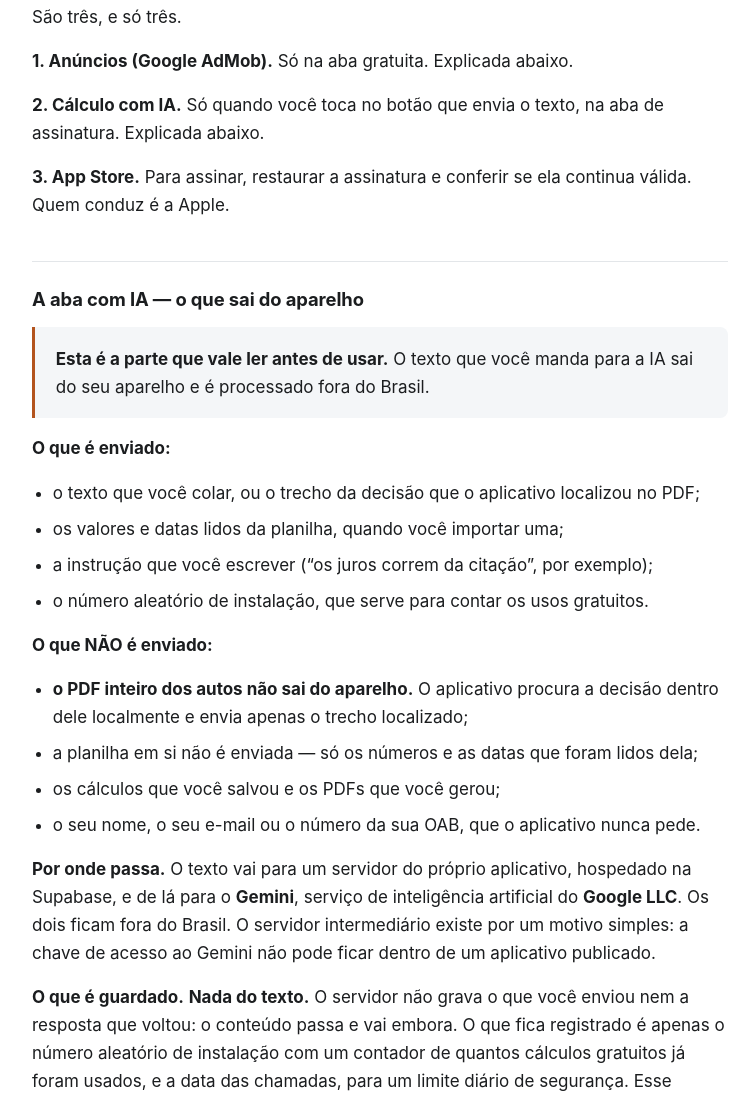
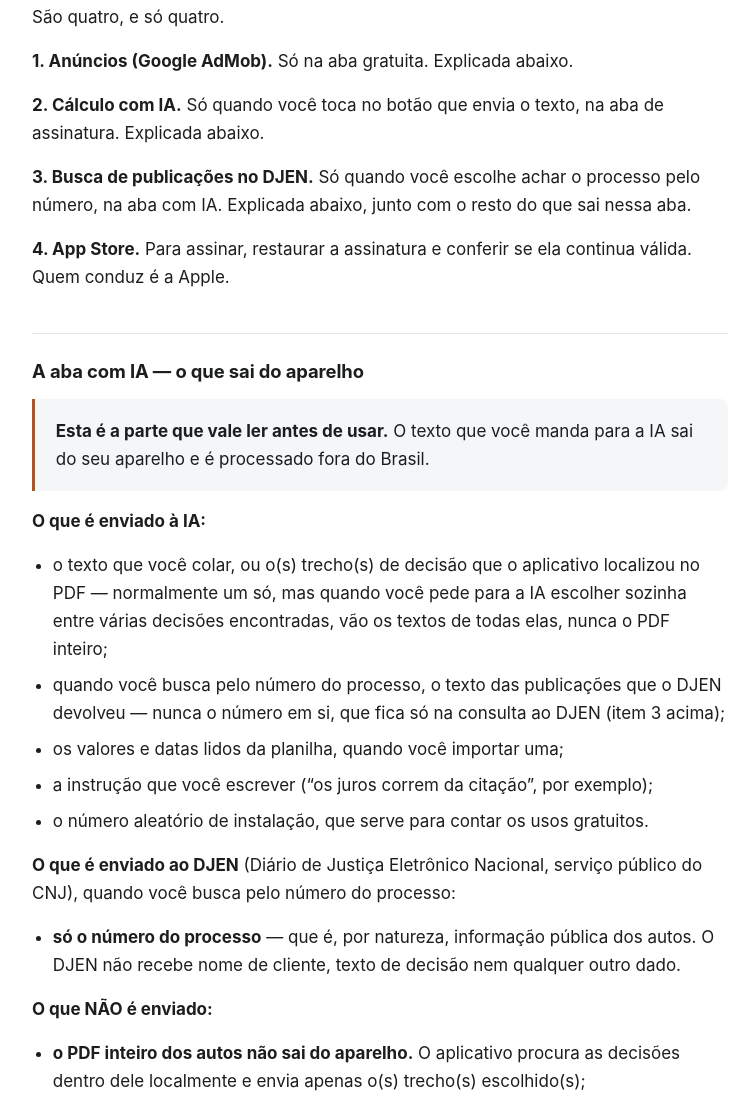
Before and after one commit to Destrokitor/Destrokitor.github.io, a plain HTML site: page liquidacao/privacidade/index.html in a window 1280 px wide. Shown: the part 1208-2306 px from the top of the page, without its empty margins (260-1015 px from the left). Drawn offline with Linux system fonts and the light colour scheme.

Commit message:
Privacidade: cobrir busca por processo e "deixar a IA decidir"
Duas funcionalidades novas na aba com IA mudam o que sai do aparelho:

- Buscar pelo número do processo manda o número ao DJEN (API pública do
  CNJ, sem dado de cliente nenhum) e depois manda o TEXTO das publicações
  encontradas à IA — fluxo novo, precisava de seção própria.
- "Deixar a IA decidir" entre várias decisões do PDF manda mais de um
  trecho, não mais só "o trecho" no singular. A política dizia "só o
  trecho localizado" sem prever esse caso.

Nenhuma das duas manda o PDF inteiro nem o número do processo pra IA —
só o texto já filtrado localmente (pelo localizador de decisões, ou pelo
DJEN por processo). A contagem de "conexões de rede" passou de três para
quatro.

Co-Authored-By: Claude Opus 5 <noreply@anthropic.com>

```diff
--- a/liquidacao/privacidade/index.html
+++ b/liquidacao/privacidade/index.html
@@ -111,11 +111,13 @@
   nenhuma conexão de rede</strong> — nem na aba gratuita, nem na paga.</p>
 
   <h2>Conexões de rede que o aplicativo faz</h2>
-  <p>São três, e só três.</p>
+  <p>São quatro, e só quatro.</p>
   <p><strong>1. Anúncios (Google AdMob).</strong> Só na aba gratuita. Explicada abaixo.</p>
   <p><strong>2. Cálculo com IA.</strong> Só quando você toca no botão que envia o texto, na aba de
   assinatura. Explicada abaixo.</p>
-  <p><strong>3. App Store.</strong> Para assinar, restaurar a assinatura e conferir se ela continua
+  <p><strong>3. Busca de publicações no DJEN.</strong> Só quando você escolhe achar o processo pelo
+  número, na aba com IA. Explicada abaixo, junto com o resto do que sai nessa aba.</p>
+  <p><strong>4. App Store.</strong> Para assinar, restaurar a assinatura e conferir se ela continua
   válida. Quem conduz é a Apple.</p>
 
   <h2>A aba com IA — o que sai do aparelho</h2>
@@ -123,17 +125,27 @@
     <p><strong>Esta é a parte que vale ler antes de usar.</strong> O texto que você manda para a
     IA sai do seu aparelho e é processado fora do Brasil.</p>
   </div>
-  <p><strong>O que é enviado:</strong></p>
+  <p><strong>O que é enviado à IA:</strong></p>
   <ul>
-    <li>o texto que você colar, ou o trecho da decisão que o aplicativo localizou no PDF;</li>
+    <li>o texto que você colar, ou o(s) trecho(s) de decisão que o aplicativo localizou no PDF —
+    normalmente um só, mas quando você pede para a IA escolher sozinha entre várias decisões
+    encontradas, vão os textos de todas elas, nunca o PDF inteiro;</li>
+    <li>quando você busca pelo número do processo, o texto das publicações que o DJEN devolveu —
+    nunca o número em si, que fica só na consulta ao DJEN (item 3 acima);</li>
     <li>os valores e datas lidos da planilha, quando você importar uma;</li>
     <li>a instrução que você escrever (“os juros correm da citação”, por exemplo);</li>
     <li>o número aleatório de instalação, que serve para contar os usos gratuitos.</li>
   </ul>
+  <p><strong>O que é enviado ao DJEN</strong> (Diário de Justiça Eletrônico Nacional, serviço
+  público do CNJ), quando você busca pelo número do processo:</p>
+  <ul>
+    <li><strong>só o número do processo</strong> — que é, por natureza, informação pública dos
+    autos. O DJEN não recebe nome de cliente, texto de decisão nem qualquer outro dado.</li>
+  </ul>
   <p><strong>O que NÃO é enviado:</strong></p>
   <ul>
-    <li><strong>o PDF inteiro dos autos não sai do aparelho.</strong> O aplicativo procura a decisão
-    dentro dele localmente e envia apenas o trecho localizado;</li>
+    <li><strong>o PDF inteiro dos autos não sai do aparelho.</strong> O aplicativo procura as
+    decisões dentro dele localmente e envia apenas o(s) trecho(s) escolhido(s);</li>
     <li>a planilha em si não é enviada — só os números e as datas que foram lidos dela;</li>
     <li>os cálculos que você salvou e os PDFs que você gerou;</li>
     <li>o seu nome, o seu e-mail ou o número da sua OAB, que o aplicativo nunca pede.</li>
```
